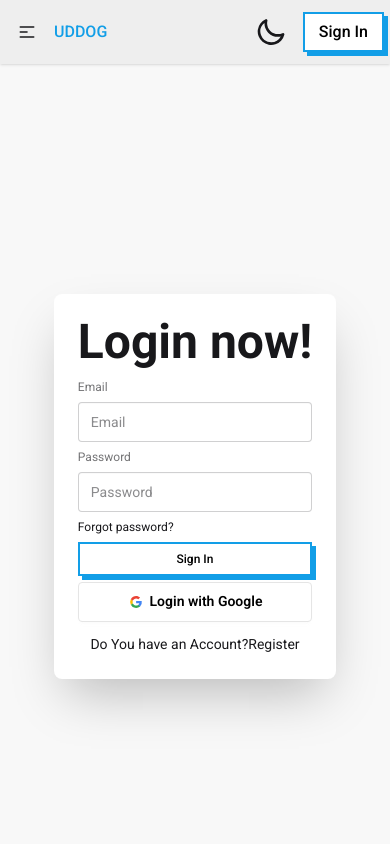
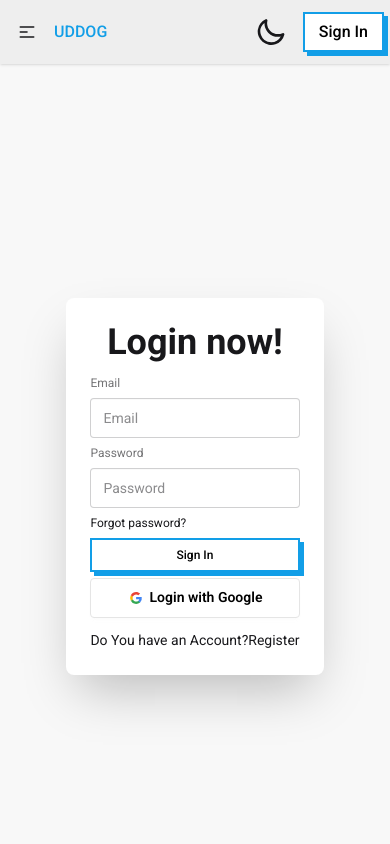
Before and after one commit to ihsanuddin637/uddog-client, a React (Vite) app: page /auth/signIn in a window 390 px wide. Shown: the top 844 px of the page. Built offline with nearby package versions, Linux system fonts and the light colour scheme; no server answers.

Commit message:
fixed responsive ui

```diff
--- a/src/Pages/SignIn/SignIn.jsx
+++ b/src/Pages/SignIn/SignIn.jsx
@@ -62,7 +62,7 @@
         <div className="card bg-base-100 w-full max-w-sm shrink-0 shadow-2xl">
           <div className="card-body">
             <div className="text-center lg:text-left">
-              <h1 className="text-5xl font-bold">Login now!</h1>
+              <h1 className="text-4xl font-bold">Login now!</h1>
             </div>
             <form onSubmit={handleSignIn} className="fieldset">
               <label className="label">Email</label>
```
